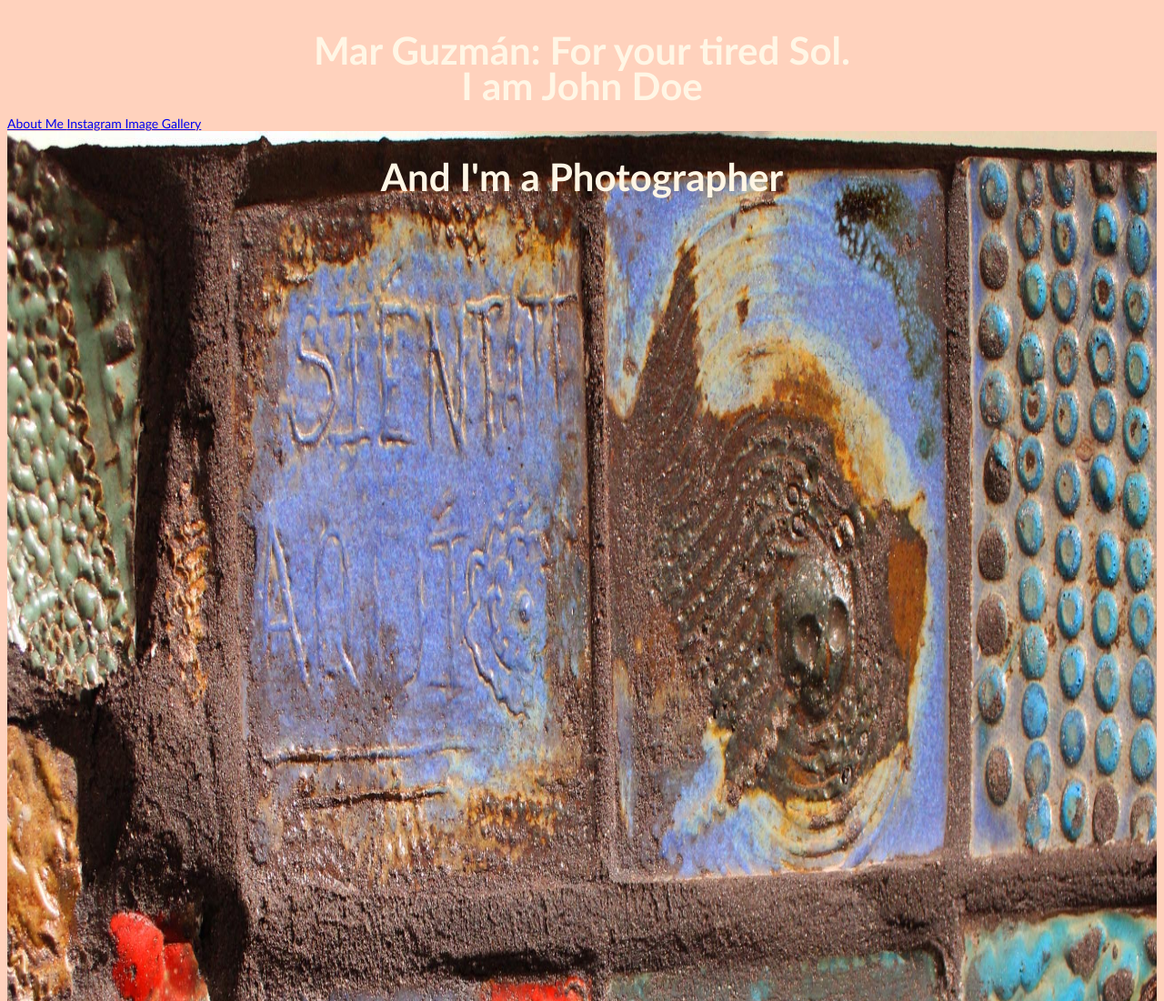
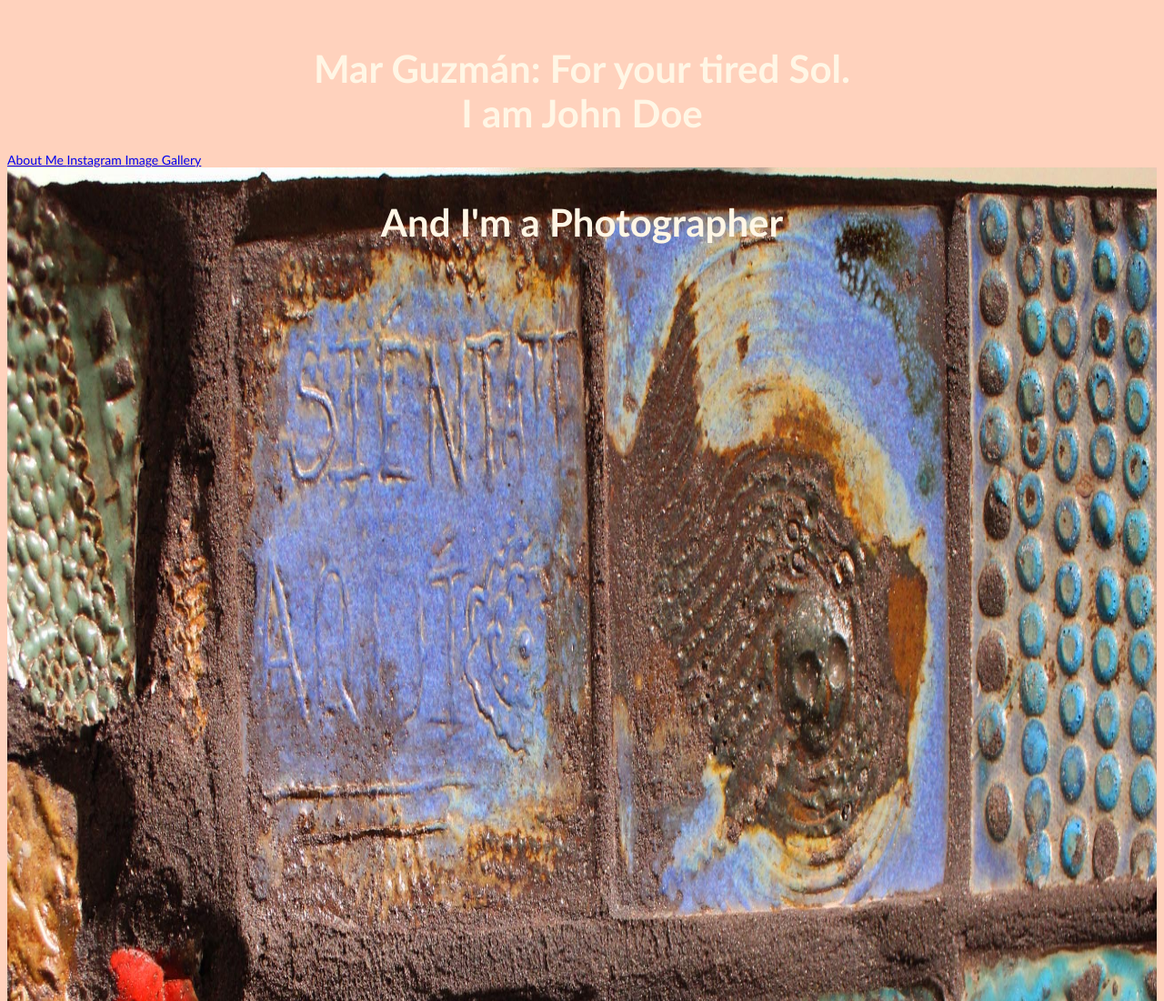
Before and after one commit to foryourtiredsol/marguzmanstiredsol.github.io, a plain HTML site: page index.html in a window 1280 px wide. Shown: the top 1100 px of the page at 91% size. Drawn offline with Linux system fonts and the light colour scheme; files whose address does not match are found by name.

Commit message:
Update style.css

```diff
--- a/assets/css/style.css
+++ b/assets/css/style.css
@@ -7,7 +7,7 @@ h1 {color: rgb(255, 246, 229);
    text-align: center;
    font-family:Optima, sans-serif;
     font-size: 30px;font-size: 3em;
-   margin: 1rem;
+   margin: 3rem;
    padding: 20px;}
 h2 {color: rgb(59, 0, 0);
     text-align: center;
```
